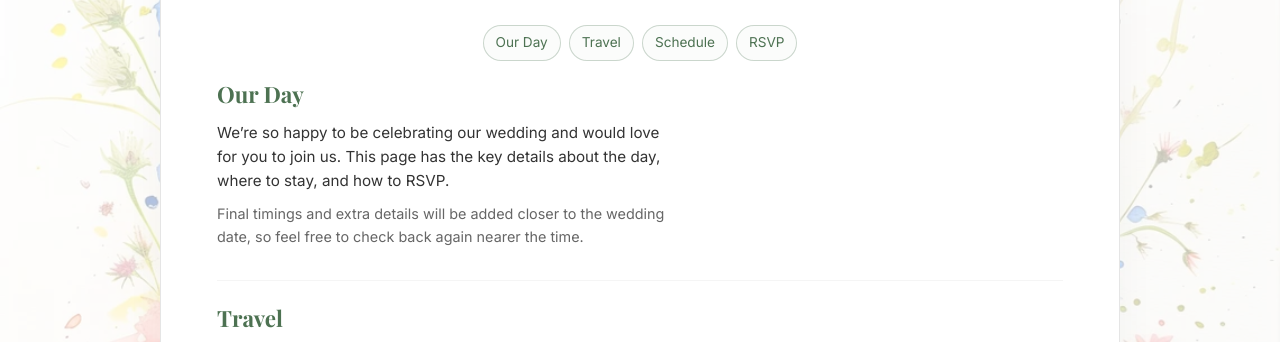
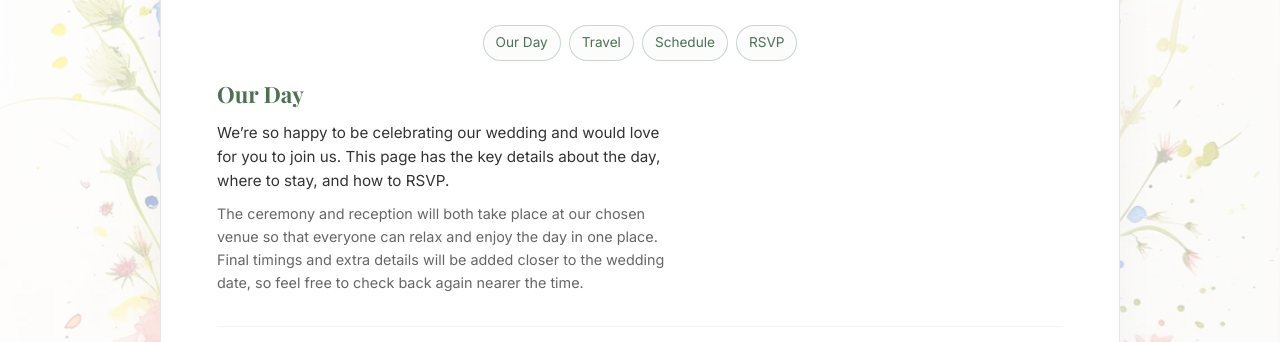
Before and after one commit to NGrant32/wedding-website, a plain HTML site: page index.html in a window 1280 px wide. Shown: the part 407-749 px from the top of the page. Drawn offline with nearby package versions, Linux system fonts and the light colour scheme.

Commit message:
Update index.html

```diff
--- a/index.html
+++ b/index.html
@@ -413,8 +413,8 @@ body::before {
                 This page has the key details about the day, where to stay, and how to RSVP.
               </p>
               <p class="muted" style="margin-top: 8px;">
-                Final timings and extra details will be added closer to the wedding date, so feel free to
-                check back again nearer the time.
+                The ceremony and reception will both take place at our chosen venue so that everyone can relax and enjoy the day in one place.
+                Final timings and extra details will be added closer to the wedding date, so feel free to check back again nearer the time.
               </p>
             </div>
 
```
